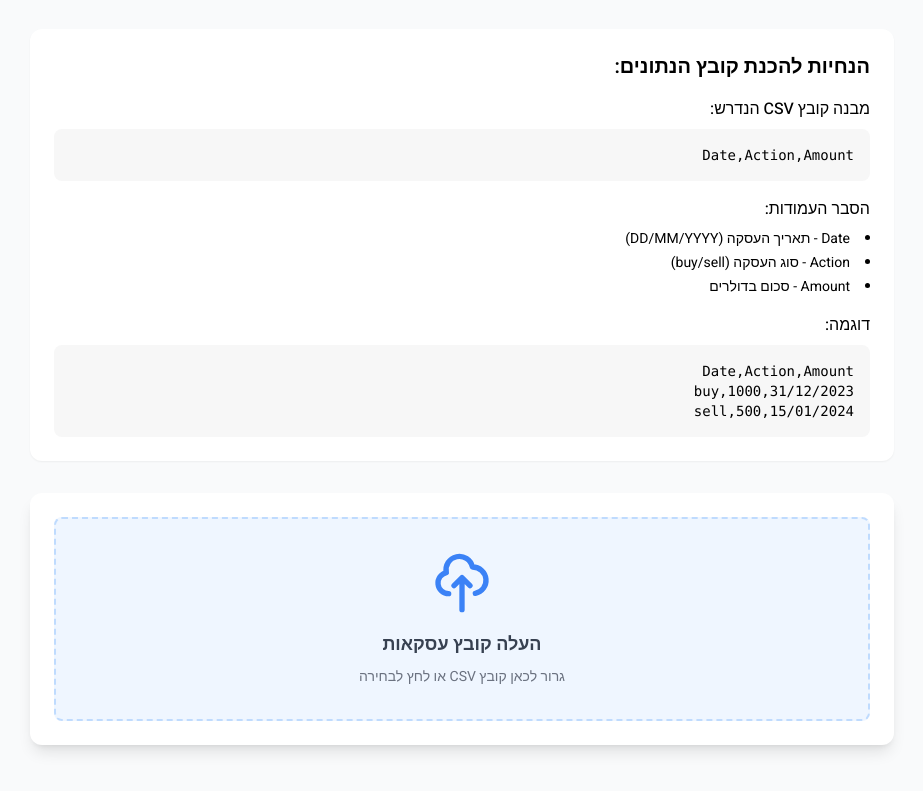
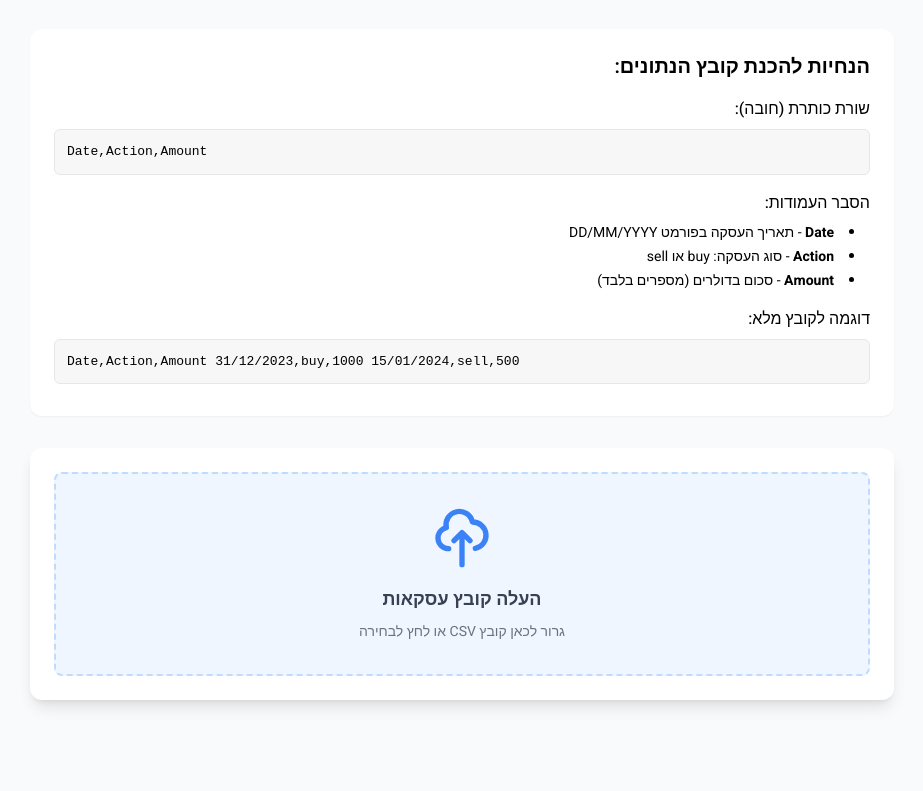
Before and after one commit to GilEpstein/S-P500-Portfolio-Simulator, a plain HTML site: page index.html in a window 1280 px wide. Shown: the part 131-922 px from the top of the page, without its empty margins (178-1101 px from the left). After the commit the page ends 895 px from the top, so only its background shows below. Drawn offline with nearby package versions, Linux system fonts and the light colour scheme.

Commit message:
Update index.html

```diff
--- a/index.html
+++ b/index.html
@@ -18,11 +18,24 @@
             direction: rtl;
         }
 
-        pre {
+        .code-display {
+            font-family: monospace;
             background-color: #f7f7f7;
-            padding: 1rem;
-            border-radius: 0.5rem;
-            margin: 1rem 0;
+            padding: 0.75rem;
+            border-radius: 0.375rem;
+            border: 1px solid #e5e7eb;
+            margin: 0.5rem 0;
+            direction: ltr;
+            text-align: left;
+        }
+
+        .loading-spinner {
+            animation: spin 1s linear infinite;
+        }
+
+        @keyframes spin {
+            from { transform: rotate(0deg); }
+            to { transform: rotate(360deg); }
         }
     </style>
 </head>
@@ -40,28 +53,28 @@
             <h2 class="text-xl font-semibold mb-4">הנחיות להכנת קובץ הנתונים:</h2>
             <div class="space-y-4">
                 <div>
-                    <h3 class="font-medium mb-2">מבנה קובץ CSV הנדרש:</h3>
-                    <pre class="text-sm">Date,Action,Amount</pre>
+                    <h3 class="font-medium mb-2">שורת כותרת (חובה):</h3>
+                    <div class="code-display">Date,Action,Amount</div>
                 </div>
 
                 <div>
                     <h3 class="font-medium mb-2">הסבר העמודות:</h3>
-                    <ul class="list-disc list-inside space-y-1 text-sm">
-                        <li>Date - תאריך העסקה (DD/MM/YYYY)</li>
-                        <li>Action - סוג העסקה (buy/sell)</li>
-                        <li>Amount - סכום בדולרים</li>
+                    <ul class="list-disc list-inside space-y-1 text-sm pr-4">
+                        <li><strong>Date</strong> - תאריך העסקה בפורמט DD/MM/YYYY</li>
+                        <li><strong>Action</strong> - סוג העסקה: buy או sell</li>
+                        <li><strong>Amount</strong> - סכום בדולרים (מספרים בלבד)</li>
                     </ul>
                 </div>
 
                 <div>
-                    <h3 class="font-medium mb-2">דוגמה:</h3>
-                    <pre class="text-sm">Date,Action,Amount
+                    <h3 class="font-medium mb-2">דוגמה לקובץ מלא:</h3>
+                    <div class="code-display">Date,Action,Amount
 31/12/2023,buy,1000
-15/01/2024,sell,500</pre>
+15/01/2024,sell,500</div>
                 </div>
             </div>
         </div>
-        <!-- תיבת העלאת קובץ -->
+<!-- תיבת העלאת קובץ -->
         <div class="bg-white rounded-xl shadow-lg p-6 mb-8">
             <div id="dropZone" class="drop-zone">
                 <label for="fileInput" class="block w-full cursor-pointer">
```
